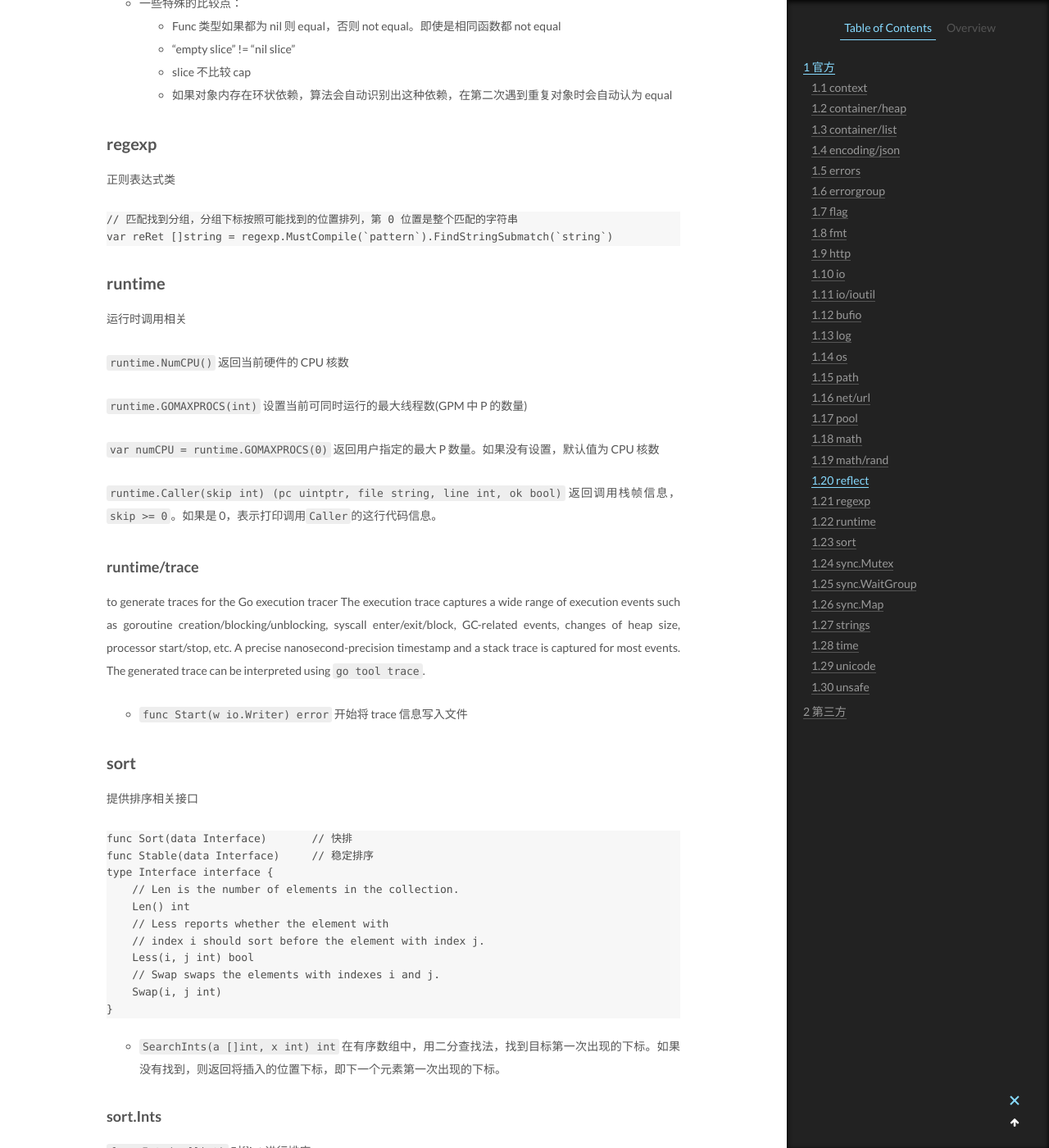
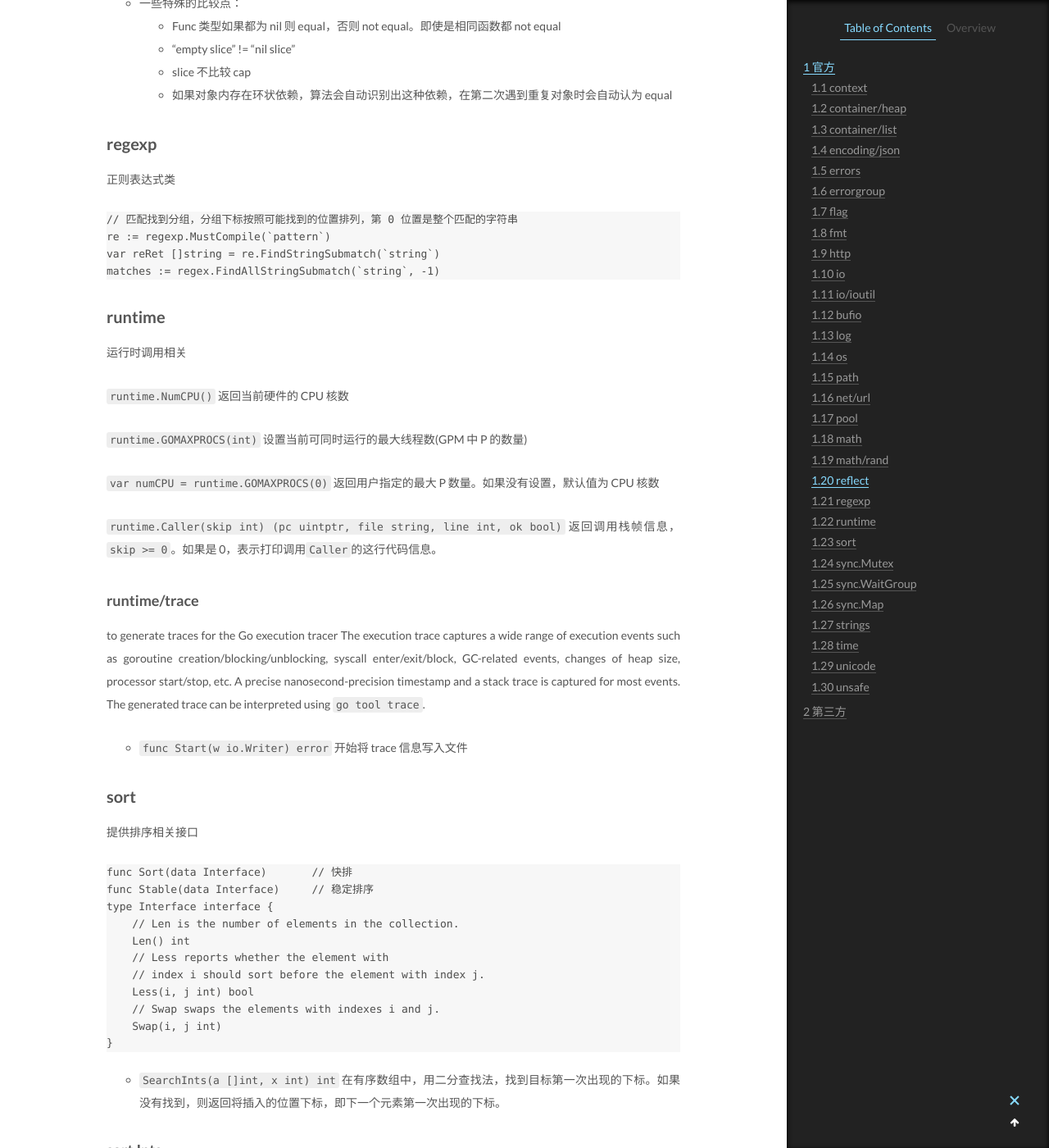
Before and after one commit to CodeHunter2006/CodeHunter2006.github.io, a Jekyll site: the page built from _posts/2019-12-28-Go_Package.md, in a window 1280 px wide and 1400 px high, scrolled down 8383 px. Shown: the whole window at 82% size. Built offline with Jekyll 4.4.1, drawn with Linux system fonts in a browser that asks for light colours.

````diff
--- a/_posts/2019-12-28-Go_Package.md
+++ b/_posts/2019-12-28-Go_Package.md
@@ -369,7 +369,9 @@
 
 ```Go
 // 匹配找到分组，分组下标按照可能找到的位置排列，第 0 位置是整个匹配的字符串
-var reRet []string = regexp.MustCompile(`pattern`).FindStringSubmatch(`string`)
+re := regexp.MustCompile(`pattern`)
+var reRet []string = re.FindStringSubmatch(`string`)
+matches := regex.FindAllStringSubmatch(`string`, -1)
 ```
 
 ## runtime
````
Also changed, not shown: _posts/2014-02-11-Mr_Luo.md (+1 -0 lines), _posts/2018-09-02-Linux_Shell_Command.md (+11 -1 lines).
